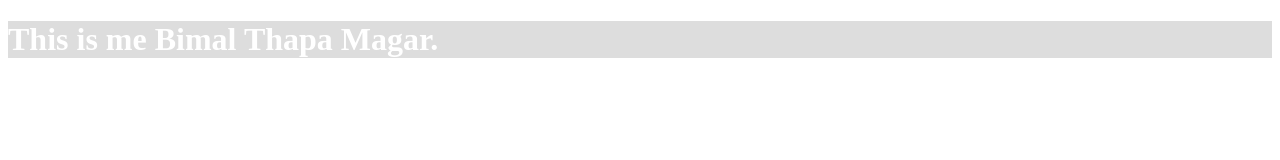
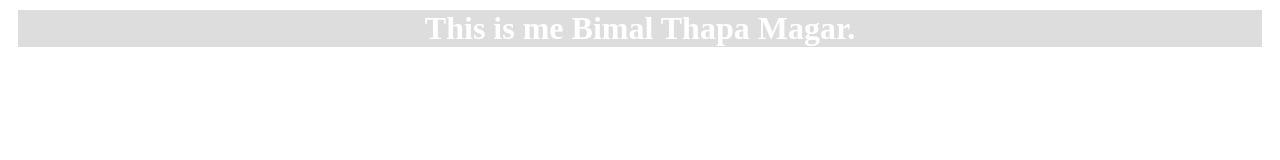
Before and after one commit to bimalmagar10/git, a plain HTML site: page index.html in a window 1280 px wide. Drawn offline with Linux system fonts and the light colour scheme.

Commit message:
added margin and text align

```diff
--- a/style.css
+++ b/style.css
@@ -2,4 +2,7 @@ body h1 {
 
 	background: #ddd;
 	color: #fff;
+	text-align: center;
+	margin: 10px;
+
 }
```
